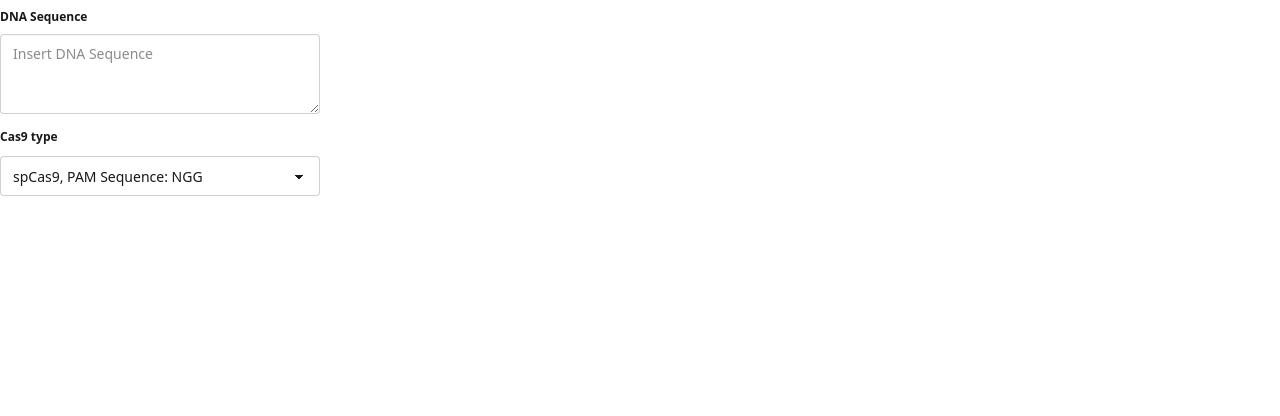
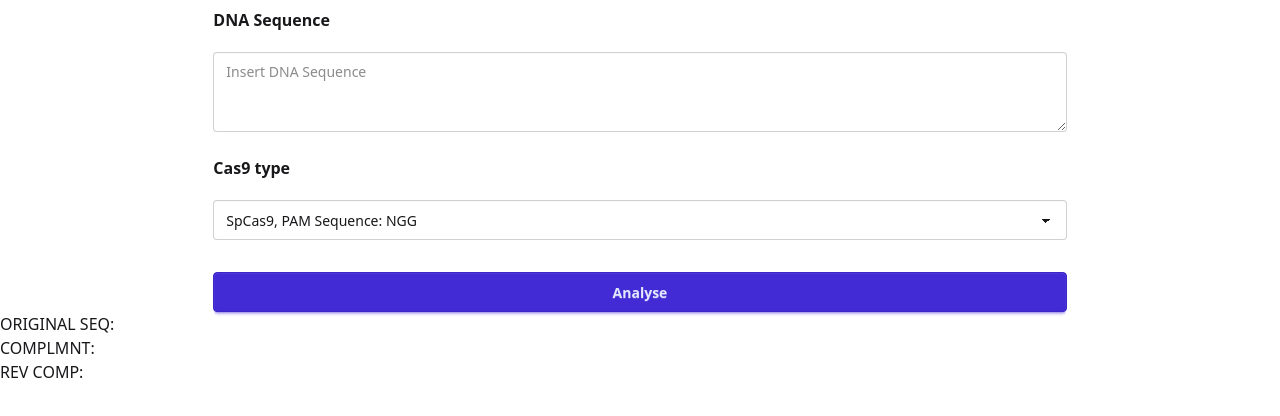
Before and after one commit to dmmargarint/BaseEditing, a React (Vite) app: page / in a window 1280 px wide. Shown: the top 416 px of the page. Built offline with nearby package versions, Linux system fonts and the light colour scheme.

Commit message:
Work on the PAM and guide analysis

```diff
--- a/src/App.tsx
+++ b/src/App.tsx
@@ -1,11 +1,16 @@
 import {useState} from "react";
 import SequenceInput from './components/SequenceInput.tsx';
 
+ // TODO if contains internal PAM, discard guide
+
 function App() {
-    const [dnaSequence, setDnaSequence] = useState('');
+    const [dnaSequence, setDnaSequence] = useState<string>("");
+    const [dnaSequenceInView, setDnaSequenceInView] = useState<string>("");
     const [guideRNAs, setGuideRNAs] = useState<GuideRNA[]>([]);
-    const [error, setError] = useState('');
+    const [error, setError] = useState<string>("");
     const [cas9Type, setCas9Type] = useState('spCas9');
+    const [complement, setComplement] = useState<string>("");
+    const [reverseComplement, setReverseComplement] = useState<string>("");
 
     const validateSequence = (sequence: string): boolean => {
         const cleanSeq = sequence.replace(/\s/g, '').toUpperCase();
@@ -13,46 +18,127 @@ function App() {
         return validPattern.test(cleanSeq);
     };
 
-    const cas9Types = ["spCas9", "saCas9"];
+    const cas9Types = ["SpCas9", "SaCas9"];
 
     interface PamSequence {
         [key: string]: string;
     }
+
     const PamSequences: PamSequence = {
-      "spCas9": "NGG",
-      "saCas9": "NGGRRT",
+        "SpCas9": "NGG",
+        "SaCas9": "NGGRRT",
     }
-  // interface Map {
-  //   [key: string]: string | undefined
-  // }
-  //
-  // const HUMAN_MAP: Map = {
-  //   draft: "Draft",
-  // }
-  //
-  // export const human = (str: string) => HUMAN_MAP[str] || str
+    const complements = {
+        "A": "T",
+        "T": "A",
+        "C": "G",
+        "G": "C",
+    }
+
+    function onAnalyse() {
+        setError('');
+
+        // TODO validate input
+
+        if (!validateSequence(dnaSequence)) {
+            setError('Invalid DNA sequence. Please use only A, T, C, and G characters.');
+            return;
+        }
+        setDnaSequence(dnaSequence.replace(/\s/g, '').toUpperCase());
+        setDnaSequenceInView(dnaSequence);
+
+
+        let compl = findComplement(dnaSequence)
+        if (compl !== null) {
+            setComplement(compl);
+            setReverseComplement(compl.split("").reverse().join(""));
+        }
+
+        let pattern = /(.GG)+/dg;
+        let regex;
+        try {
+            regex = new RegExp(pattern);
+        } catch (e) {
+            console.log(e);
+            return;
+            // TODO add return here
+        }
+
+        let result = "";
+        let lastIndex = 0;
+        let start = 0;
+        let end = 0;
+        let match;
+
+        while ((match = regex.exec(dnaSequence)) !== null) {
+            start = match.index;
+            end = start + match[0].length;
+
+            // TODO create React components
+            // split string from last index to current index
+
+            result += dnaSequence.slice(lastIndex, start);
+            result += `<span class="PAM" style="color: red">${match[0]}</span>`;
+            lastIndex = end;
+
+            // avoids indefinite loops on zero length character matches
+            if (regex.lastIndex === match.index) {
+                regex.lastIndex++;
+            }
+        }
+        console.log(result);
+        setDnaSequenceInView(result);
+
+    }
+
+    function findComplement(dnaSeq: string): string | null {
+        if (dnaSeq.length === 0) {
+            return null;
+        }
+
+        let compl = "";
+        for (let i = 0; i <= dnaSeq.length - 1; i++) {
+            compl += complements[dnaSeq.charAt(i)];
+        }
+
+        return compl;
+    }
 
     return (
         <>
+            <div className="">
                 <SequenceInput
                     textInput={dnaSequence}
                     onSequenceChange={setDnaSequence}
                     cas9Types={cas9Types}
                     PamSequences={PamSequences}
                     onCas9TypeChange={setCas9Type}
+                    onAnalyse={onAnalyse}
                 />
 
-
+            </div>
+            <div className="">
+                <div dangerouslySetInnerHTML={{ __html: 'ORIGINAL SEQ: '+dnaSequenceInView }}/>
+            </div>
             <div>
-          {dnaSequence}
+                COMPLMNT: {complement.length > 0 && (<span>{complement}</span>)}
+            </div>
+            <div>
+                REV COMP: {reverseComplement.length > 0 && (<span>{reverseComplement}</span>)}
             </div>
 
-
+            {error && (
+                <div role="alert" className="alert alert-error">
+                    <svg xmlns="http://www.w3.org/2000/svg" className="h-6 w-6 shrink-0 stroke-current" fill="none"
+                         viewBox="0 0 24 24">
+                        <path strokeWidth="2"
+                              d="M10 14l2-2m0 0l2-2m-2 2l-2-2m2 2l2 2m7-2a9 9 0 11-18 0 9 9 0 0118 0z"/>
+                    </svg>
+                    <span>{error}</span>
+                </div>
+            )}
         </>
     );
-
-
 }
 
-
 export default App;
--- a/src/components/SequenceInput.tsx
+++ b/src/components/SequenceInput.tsx
@@ -4,34 +4,58 @@ interface Props {
     PamSequences: {};
     onSequenceChange: (sequence: string) => void;
     onCas9TypeChange: (type: string) => void;
+    onAnalyse: () => void;
 }
 
-function SequenceInput({textInput, onSequenceChange, cas9Types, PamSequences, onCas9TypeChange}: Props) {
+function SequenceInput({
+                           textInput,
+                           onSequenceChange,
+                           cas9Types,
+                           PamSequences,
+                           onCas9TypeChange,
+                           onAnalyse}
+                       : Props) {
+
+    const handleKeyPress = (e: React.KeyboardEvent) => {
+        if (e.key === 'Enter') {
+            onAnalyse();
+        }
+    };
 
     return (
         <>
-            <fieldset className="fieldset">
+            <div className="w-2/3 mx-auto flex flex-col gap-4">
                 <legend className="fieldset-legend">DNA Sequence</legend>
                     <textarea
-                    className="textarea h24"
+                        className="textarea block w-full"
                         placeholder="Insert DNA Sequence"
                         id="dna_textarea"
                         value={textInput}
+                        // value="ACACCTAGGGAGAAGGGGAGCATGG"
                         onChange={(e) => onSequenceChange(e.target.value)}
+                        onKeyDown={handleKeyPress}
                     />
+
+
 
                 <legend className="fieldset-legend">Cas9 type</legend>
                 <select
-                    className="select"
+                    className="select block w-full"
                     id="cas9_type"
                     onChange={(e) => onCas9TypeChange(e.target.value)}
                 >
-                    {/*onCas9TypeChange(e.target.value)*/}
                     {cas9Types.map((cas9Type, index) => (
-                        <option key={index} value={cas9Type}>{cas9Type}, PAM Sequence: {PamSequences[cas9Type]} </option>
+                        <option key={index} value={cas9Type}>{cas9Type}, PAM
+                            Sequence: {PamSequences[cas9Type]} </option>
                     ))}
                 </select>
-            </fieldset>
+                <button
+                    className="btn btn-primary mt-4 block"
+                    onClick={onAnalyse}
+                >
+                    Analyse
+                </button>
+            </div>
         </>
     );
 }
```
Lines whose indentation alone changed are shown as unchanged.
